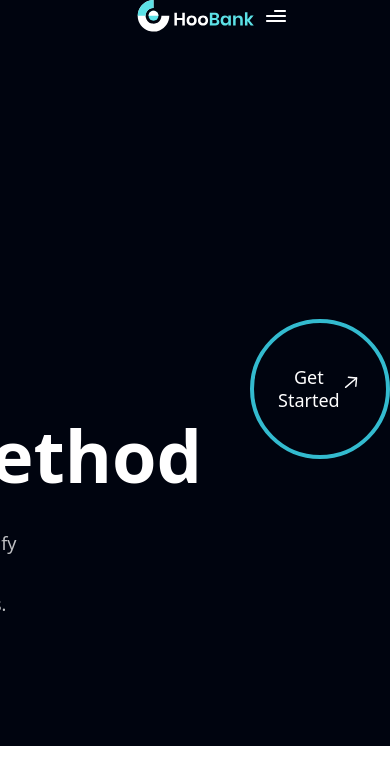
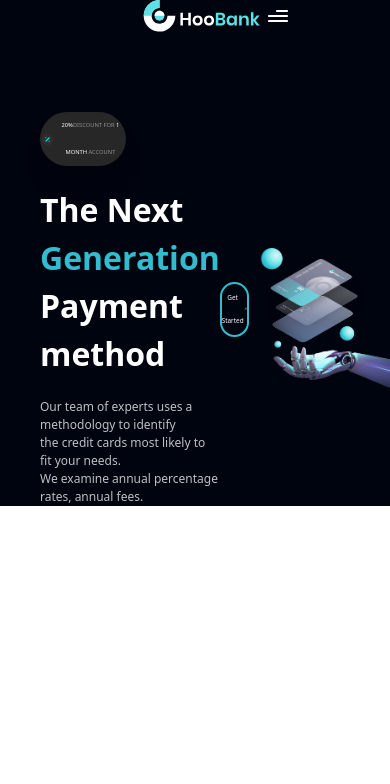
Before and after one commit to SifEddine05/HooBank, a React (Create React App) app in the folder ui_ux_website/: page / in a window 390 px wide. Shown: the top 784 px of the page. Built offline with nearby package versions, Linux system fonts and the light colour scheme.

Commit message:
make firsts pages responsives

```diff
--- a/ui_ux_website/src/pages /arrowUp.js
+++ b/ui_ux_website/src/pages /arrowUp.js
@@ -3,10 +3,10 @@ import arrow from '../assets/arrow-up.svg'
 
 const ArrowUp = () => {
     return (
-        <div className='border-4 border-[#33BBCF] w-[140px] h-[140px] rounded-full flex justify-center'>
-                <div className='flex justify-center w-[84px] h-[53px] m-auto '>
-                    <h3 className='text-[18px] font-[500] text-[#FFFF] leading-[23.4px] text-center  flex items-center'>Get Started</h3>
-                    <div className='w-[50px] h-[40px]   flex items-center' >
+        <div className='border-2 md:border-4 border-[#33BBCF] rounded-full w-full h-full hover:cursor-pointer hover:drop-shadow-[4px_0px_10px_white] '>
+                <div className='flex justify-center w-full h-full m-auto flex items-center'>
+                    <h3 className=' text-[0.4rem] font-[500] text-[#FFFF] leading-[1.463rem] text-center  flex items-center   md:text-[1rem] lg:text-[1.25rem] '>Get  Started</h3>
+                    <div className='w-[34%] h-[30%]   flex items-center' >
                         <img src= {arrow} alt='arrow img' className='w-full h-full'/>
                     </div>
                 </div>
--- a/ui_ux_website/src/pages /navBar.js
+++ b/ui_ux_website/src/pages /navBar.js
@@ -4,26 +4,36 @@ import logo from '../assets/logo.svg' ;
 import menu from '../assets/menu.svg' ;
 
 const NavBar= ()=> {
-    const [style , setStyle] = useState('hidden sm:flex   flex-end mr-[10%]') ;
+    const [style , setStyle] = useState(false) ;
 const handlClick =()=>{
-    if(style==='hidden sm:flex   flex-end mr-[10%]')
+    if(style===false)
     {
-        setStyle('flex flex-col sm:flex   flex-end mr-[10%]');
+        setStyle(true);
     }else{
-        setStyle('hidden sm:flex   flex-end mr-[10%]')   ;
+        setStyle(false)   ;
     }
 }
 
     return (
-      <nav className="w-full flex justify-center sm:justify-between" >
-            <img src={logo} alt="logo"  className='w-[124px] h-[32px]  sm: ml-[9.88%] '/>
-            <button className='m-2 visible  sm:invisible  ' onClick={handlClick} ><img src={menu} alt="menu icon " /></button>
-            <ul className={style}>
+      <nav className=" w-full flex-col justify-center items-center sm:flex sm:flex-row sm:justify-between sm:items-center" >
+          <div className='w-full flex justify-center sm:inline'>
+                <img src={logo} alt="logo"  className='w-[124px] h-[32px]  sm: ml-[9.88%] '/>
+                <button className=' ml-1  sm:hidden  ' onClick={handlClick} ><img src={menu} alt="menu icon " /></button>
+          </div>
+
+            <ul className="hidden sm:flex   flex-end mr-[10%]">
                 <li className='mr-[10%]   flex items-center  ' ><a href='#home' className='no-underline  text-white hover:text-[#33BBCF]'>Home</a></li>
                 <li className='mr-[10%]  flex items-center'><a href='#AboutUs' className='no-underline text-white hover:text-[#33BBCF]'>AboutUs</a></li>
                 <li className='mr-[10%] flex items-center ' ><a href='#Features' className='no-underline text-white hover:text-[#33BBCF]'>Features</a></li>
                 <li className='  mr-[10%] flex items-center'><a href='#Solution' className='no-underline text-white hover:text-[#33BBCF]'>Solution</a></li>
             </ul>
+           {style && <ul className=' flex flex-col justify-center items-center sm:hidden '>
+                <li className='mr-[10%] hover:bg-white hover:bg-opacity-25 ' ><a href='#home' className='no-underline  text-white hover:text-[#33BBCF]'>Home</a></li>
+                <hr/>
+                <li className='mr-[10%] hover:bg-white hover:bg-opacity-25'><a href='#AboutUs' className='no-underline text-white hover:text-[#33BBCF]'>AboutUs</a></li>
+                <li className='mr-[10%]  hover:bg-white hover:bg-opacity-25' ><a href='#Features' className='no-underline text-white hover:text-[#33BBCF]'>Features</a></li>
+                <li className='  mr-[10%] hover:bg-white hover:bg-opacity-25'><a href='#Solution' className='no-underline text-white hover:text-[#33BBCF]'>Solution</a></li>
+            </ul>}
         </nav>
 
     ) ;
--- a/ui_ux_website/src/pages /robot.js
+++ b/ui_ux_website/src/pages /robot.js
@@ -1,27 +1,30 @@
 import ArrowUp from './arrowUp';
 import robot from '../assets/robot.png';
+import Discount from '../assets/Discount.svg';
+
 const Robot =()=>{
     return(
-        <div className='flex justify-end'>
-            <div className='w-[665px] h-[674px] mt-10 flex items-center order-3'>
+        <div className='flex justify-end items-center pt-20'>
+            <div className=' w-[260px] md:w-[360x] lg:w-[460px]  mt-5 flex items-center order-3'>
               <img src= {robot}  alt='robot img' className='w-full h-full'/>
             </div>
 
-            <div className='flex items-center order-2 '>
+            <div className='w-[55px] h-[55px] order-2 md:w-[100px] md:h-[100px] lg:w-[140px] lg:h-[140px] '>
                 <ArrowUp />
             </div>
-            <div className='flex items-center order-1 ml-20 '>
-                <div className='flex-col'>
-                    <div className='w-[380px]  bg-[#272727] rounded-full shadow-xl'>
-                        <p className='text-[18px] font-[400] text-[#FFFF] leading-[27px] p-auto text-center '> 20%<span className='opacity-50'>DISCOUNT FOR</span> 1 MONTH <span className='opacity-50' >ACCOUNT</span></p>
+            <div className='flex items-center order-1  ml-10  w-[50%]  '>
+                <div className='flex-col justify-start '>
+                    <div className='   w-[47.76%]  bg-[#272727] rounded-full shadow-xl flex justify-start items-center '>
+                        <img src={Discount} alt="discount " className=':w-[15px] h-[15px] md:w-[22px] md:h-[22px] lg:w-[32px] lg:h-[32px]'/>
+                        <p className='text-[0.36rem]   md:text-[0.6rem] lg:text-[0.75rem] font-[400] text-[#FFFF] leading-[1.688rem] p-auto text-center  sm:text-[1,125rem] '> 20%<span className='opacity-50'>DISCOUNT FOR</span> 1 MONTH <span className='opacity-50' >ACCOUNT</span></p>
                     </div>
-                    <div className='w-[670px] h-[303px] mt-5'>
-                        <p className='text-[72px] font-[600] text-[#FFFF] text-left leading-[100px]'>
-                            The Next <br/> <span className='text-[#33BBCF]'>Generation </span> Payment method
+                    <div className='w-[100%] h-[62.89%] mt-5'>
+                        <p className='text-[2rem] md:text-[3.5rem] lg:text-[4.5rem] font-[600] text-[#FFFF] text-left lg:leading-[6.25rem] md:leading-[5.25rem]'>
+                            The Next <br/> <span className='text-[#33BBCF]'>Generation </span> <br/>Payment method
                         </p>
                     </div>
                     <div className='mt-5'>
-                        <p className='text-[18px] font-[400] text-[#FFFF] text-left leading-[30.6px] opacity-75'>
+                        <p className='text-[0.75rem] md:text-[0.9rem] lg:text-[1.125rem] font-[400] text-[#FFFF] text-left lg:leading-[1.913rem] md:leading-[1.6rem] opacity-75'>
                             Our team of experts uses a methodology to identify <br/>
                             the credit cards most likely to fit your needs. <br />
                             We examine annual percentage rates, annual fees.
```
